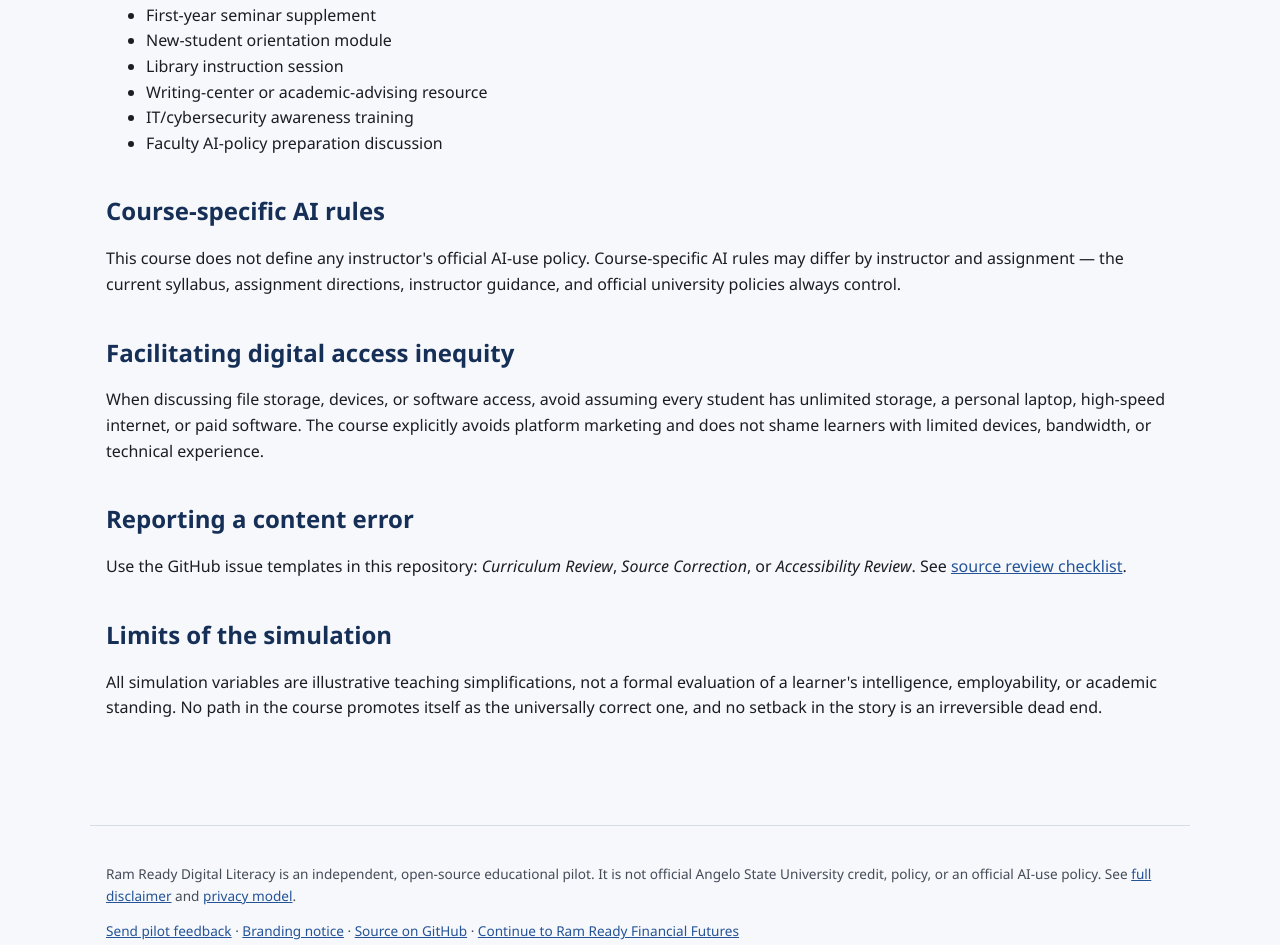
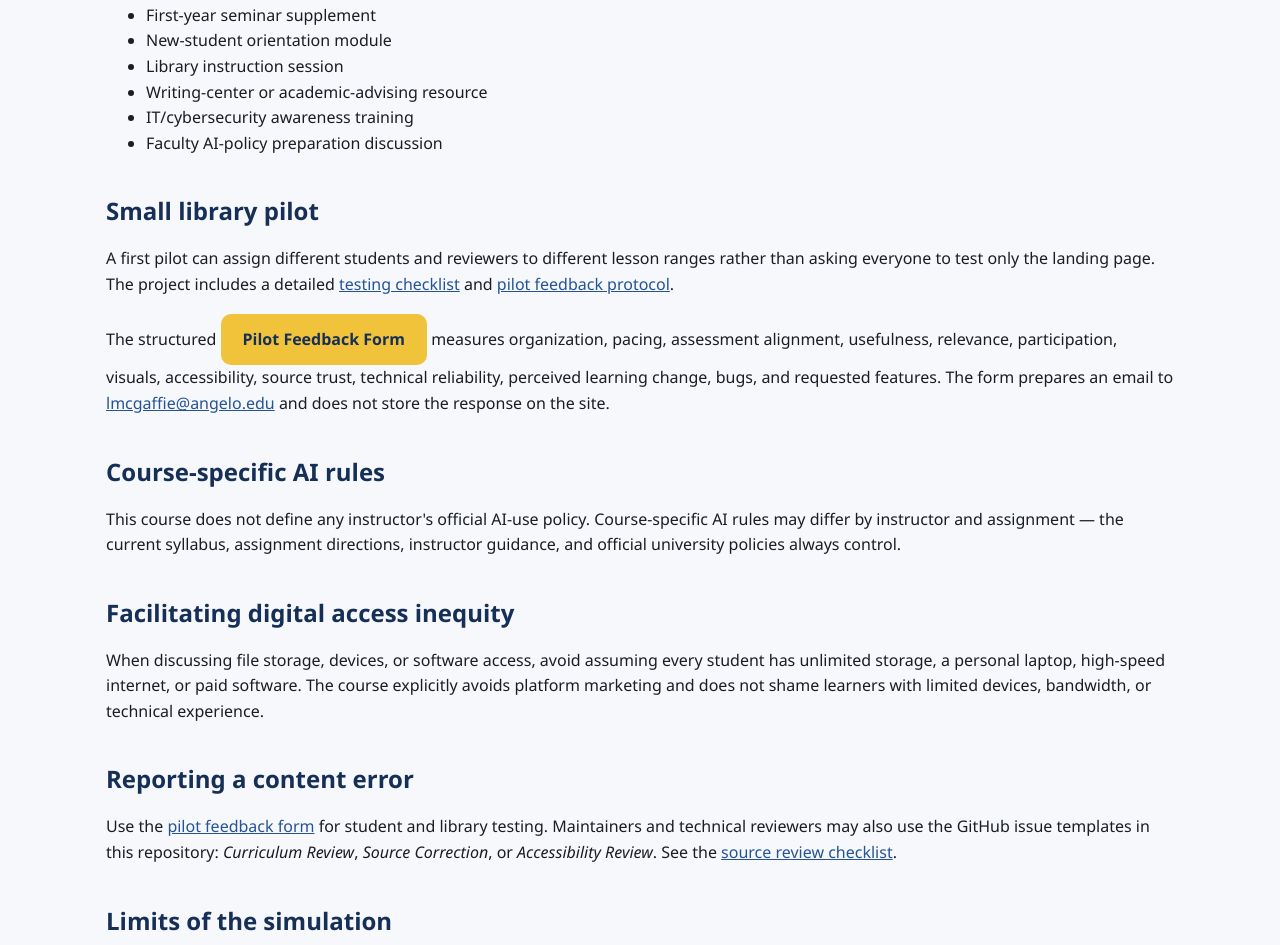
Before and after one commit to BREXAtlas/Digital-Literacy-Course, a website: page instructor-guide.html in a window 1280 px wide. Shown: the part 479-1424 px from the top of the page. Drawn offline with Linux system fonts and the light colour scheme.

Commit message:
Add library pilot and feedback guidance to instructor page

```diff
--- a/instructor-guide.html
+++ b/instructor-guide.html
@@ -35,6 +35,18 @@
   </section>
 
   <section class="section">
+    <h2>Small library pilot</h2>
+    <p>A first pilot can assign different students and reviewers to different lesson ranges rather than asking
+      everyone to test only the landing page. The project includes a detailed
+      <a href="TESTING-CHECKLIST.md">testing checklist</a> and
+      <a href="docs/PILOT_FEEDBACK_PROTOCOL.md">pilot feedback protocol</a>.</p>
+    <p>The structured <a class="btn btn-primary" href="feedback.html">Pilot Feedback Form</a> measures organization,
+      pacing, assessment alignment, usefulness, relevance, participation, visuals, accessibility, source trust,
+      technical reliability, perceived learning change, bugs, and requested features. The form prepares an email
+      to <a href="mailto:lmcgaffie@angelo.edu">lmcgaffie@angelo.edu</a> and does not store the response on the site.</p>
+  </section>
+
+  <section class="section">
     <h2>Course-specific AI rules</h2>
     <p>This course does not define any instructor's official AI-use policy. Course-specific AI rules may differ
       by instructor and assignment — the current syllabus, assignment directions, instructor guidance, and
@@ -50,8 +62,10 @@
 
   <section class="section">
     <h2>Reporting a content error</h2>
-    <p>Use the GitHub issue templates in this repository: <em>Curriculum Review</em>, <em>Source Correction</em>,
-      or <em>Accessibility Review</em>. See <a href="docs/SOURCE_REVIEW_CHECKLIST.md">source review checklist</a>.</p>
+    <p>Use the <a href="feedback.html">pilot feedback form</a> for student and library testing. Maintainers and
+      technical reviewers may also use the GitHub issue templates in this repository: <em>Curriculum Review</em>,
+      <em>Source Correction</em>, or <em>Accessibility Review</em>. See the
+      <a href="docs/SOURCE_REVIEW_CHECKLIST.md">source review checklist</a>.</p>
   </section>
 
   <section class="section">
```
